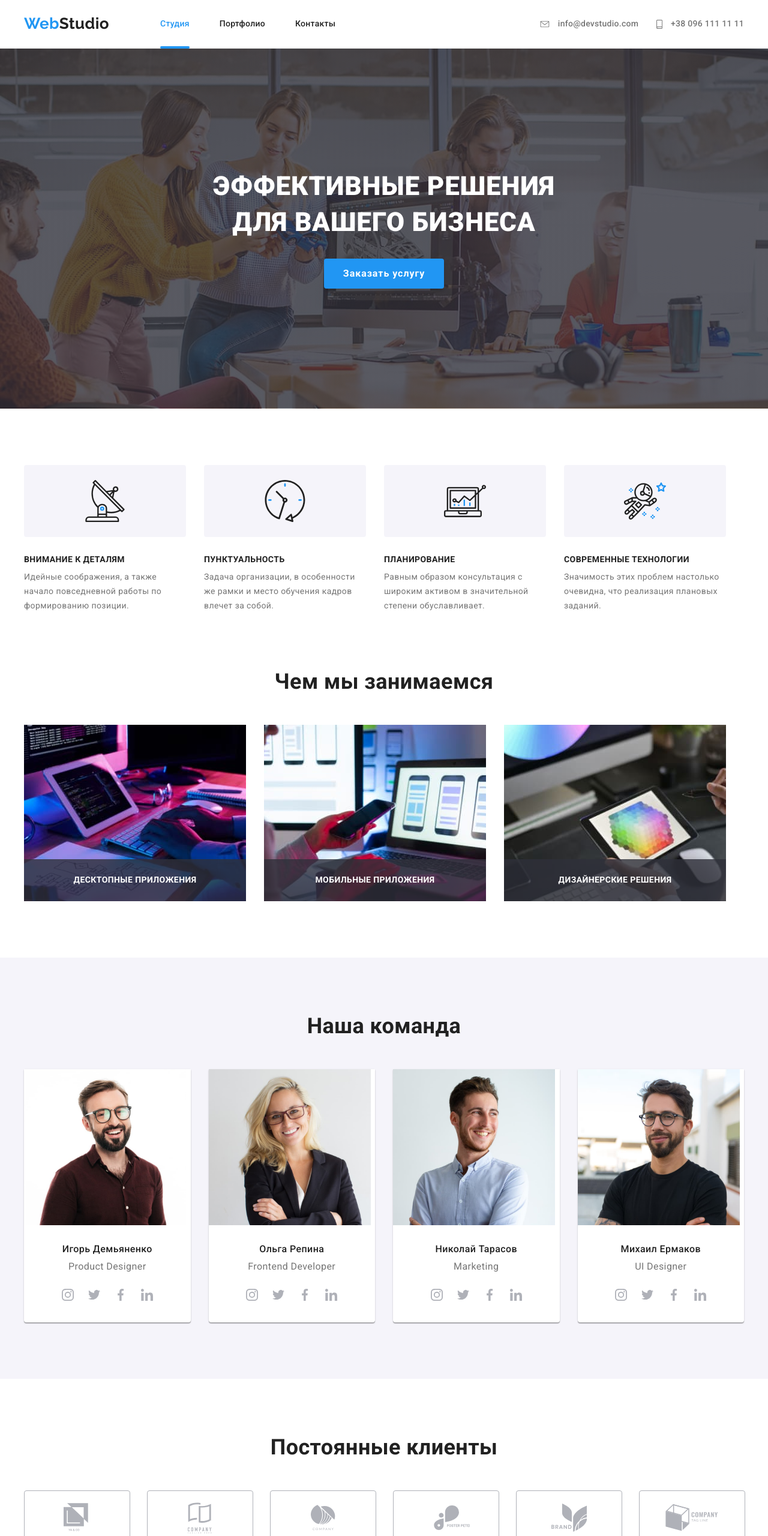
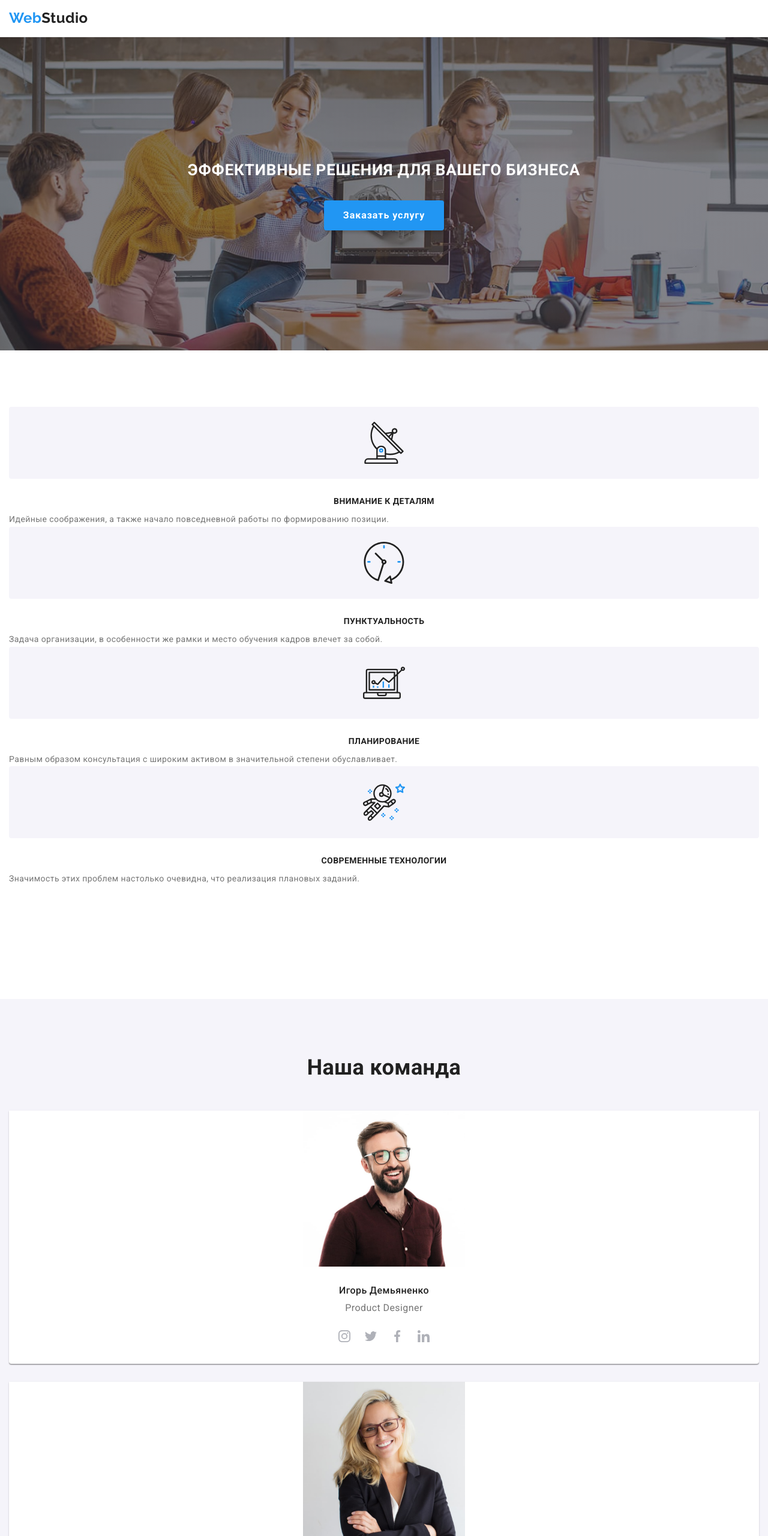
Before and after one commit to OlehCharupa/goit-markup-hw-08, a plain HTML site: page index.html in a window 1280 px wide. Shown: the top 2560 px of the page at 60% size. Drawn offline with Linux system fonts and the light colour scheme.

Commit message:
перевел первую страницу в отзывчивую

```diff
--- a/index.html
+++ b/index.html
@@ -14,10 +14,10 @@
     <!--Шапка-->
     <header class="page-header">
       <div class="container main-nav">
-        <nav class="menu-nav">
-          <a href="./index.html" class="logo"
-            ><span class="text">Web</span>Studio</a
-          >
+        <a href="./index.html" class="logo"
+          ><span class="text">Web</span>Studio</a
+        >
+        <!-- <nav class="menu-nav">
           <ul class="site-nav list">
             <li class="item current">
               <a href="./index.html" class="link">Студия</a>
@@ -47,7 +47,7 @@
               +38 096 111 11 11
             </a>
           </li>
-        </ul>
+        </ul> -->
       </div>
     </header>
     <main>
--- a/sass/base/_container.scss
+++ b/sass/base/_container.scss
@@ -1,5 +1,5 @@
 .container {
-  width: 1200px;
+  // width: 1200px;
   padding-left: 15px;
   padding-right: 15px;
   margin: 0 auto;
--- a/sass/components/_filter-menu.scss
+++ b/sass/components/_filter-menu.scss
@@ -1,6 +1,6 @@
 .filter-menu {
-  display: flex;
-  justify-content: center;
+  // display: flex;
+  // justify-content: center;
   margin-bottom: 50px;
   .button {
     padding: 6px 22px;
--- a/sass/components/_logo.scss
+++ b/sass/components/_logo.scss
@@ -5,7 +5,7 @@
   color: $title-text-color;
   font-family: Raleway;
   font-weight: 700;
-  font-size: 26px;
+  font-size: 24px;
   line-height: 1.2;
 
   text-decoration: none;
@@ -18,4 +18,8 @@
   & .text {
     color: $accent-color;
   }
+  @media screen and (min-width: 480px) {
+    margin-top: 16px;
+    margin-bottom: 16px;
+  }
 }
--- a/sass/components/_socials-icon.scss
+++ b/sass/components/_socials-icon.scss
@@ -1,7 +1,7 @@
 .socials {
   display: flex;
+  justify-content: center;
   margin: 0 auto;
-  justify-content: center;
 }
 
 .socials-link .link {
--- a/sass/layout/_client.scss
+++ b/sass/layout/_client.scss
@@ -1,10 +1,17 @@
 .client-list {
   display: flex;
+  flex-wrap: wrap;
 
   .item {
-    width: calc((100% - 30px * 5) / 6);
-    + .item {
-      margin-left: 30px;
+    width: calc((100% - 30px * 1) / 2);
+    // width: calc((100% - 30px * 5) / 6);
+
+    &:nth-child(odd) {
+      margin-right: 30px;
+    }
+
+    &:not(:nth-last-child(-n + 2)) {
+      margin-bottom: 30px;
     }
   }
 }
--- a/sass/layout/_feature.scss
+++ b/sass/layout/_feature.scss
@@ -1,21 +1,21 @@
 .feature-section {
-  display: flex;
+  // display: flex;
   padding-bottom: 0;
 }
 
 .feature-list {
-  display: flex;
+  // display: flex;
 
   .text {
     margin: 0;
   }
 
   .item {
-    display: flex;
-    flex-direction: column;
-    width: 270px;
+    // display: flex;
+    // flex-direction: column;
+    //. width: 270px;
     + .item {
-      margin-left: 30px;
+      //  margin-left: 30px;
     }
   }
 }
@@ -32,7 +32,7 @@
   margin-bottom: 30px;
 }
 .antenna {
-  display: flex;
+  // display: flex;
   width: 70px;
   height: 70px;
 }
--- a/sass/layout/_footer.scss
+++ b/sass/layout/_footer.scss
@@ -3,16 +3,17 @@
   padding-bottom: 60px;
   color: $title-text-white;
   background-color: #2f303a;
+  text-align: center;
 
-  .container {
-    display: flex;
-    justify-content: space-between;
-    align-items: baseline;
-  }
+  // .container {
+  //   justify-content: space-between;
+  //   align-items: baseline;
+  // }
   .subscription {
-    display: flex;
-    width: 570px;
-    flex-direction: column;
+    // display: flex;
+    // width: 570px;
+    // flex-direction: column;
+    width: 100%;
     .text {
       font-weight: 700;
       font-size: 14px;
@@ -25,7 +26,7 @@
 }
 
 .address {
-  width: 270px;
+  width: 100%;
 
   .home-page {
     color: $title-text-white;
@@ -44,6 +45,7 @@
     }
   }
   .link {
+    display: block;
     margin-top: 9px;
     color: rgba(255, 255, 255, 0.6);
     text-decoration: none;
@@ -56,9 +58,10 @@
 }
 
 .address-text {
+  display: block;
   font-style: normal;
-  display: flex;
-  flex-direction: column;
+  // display: flex;
+  // flex-direction: column;
   .text {
     margin-top: 8px;
   }
@@ -73,24 +76,34 @@
   letter-spacing: 0.03em;
   text-transform: uppercase;
 }
-.container > .socials-link {
-  width: 270px;
-}
+// .container > .socials-link {
+
+// width: 270px;
+// }
+// .socials-list {
+//   display: flex;
+//   .socials-link > & .item + .item {
+//     margin-left: 10px;
+//   }
+// }
+
 .socials-list {
   display: flex;
-  .socials-link > & .item + .item {
-    margin-left: 10px;
-  }
+  justify-content: center;
 }
 
 .footer-item {
+  display: flex;
+  justify-content: center;
+  align-items: center;
+  width: 44px;
+  height: 44px;
   background-color: rgba(255, 255, 255, 0.1);
   border-radius: 50%;
-  display: flex;
-  width: 44px;
-  height: 44px;
-  justify-content: center;
-  align-items: center;
+
+  &:not(:nth-last-child(-n + 1)) {
+    margin-right: 10px;
+  }
 }
 
 .footer-icon {
@@ -99,10 +112,10 @@
   height: 20px;
 }
 
-.subscription-box {
-  display: flex;
-  justify-content: space-between;
-}
+// .subscription-box {
+//   display: flex;
+//   justify-content: space-between;
+// }
 
 .email-input {
   width: 100%;
@@ -118,8 +131,8 @@
   font-size: 16px;
   line-height: 1.25;
 
-  display: flex;
-  align-items: center;
+  // display: flex;
+  // align-items: center;
   letter-spacing: 0.03em;
 
   color: rgba(255, 255, 255, 0.6);
@@ -136,7 +149,7 @@
   font-size: 16px;
   line-height: 1.87;
 
-  display: flex;
+  // display: flex;
   letter-spacing: 0.06em;
   color: $title-text-white;
 
--- a/sass/layout/_header.scss
+++ b/sass/layout/_header.scss
@@ -1,29 +1,29 @@
 /* ==================header ===========================*/
 .main-nav {
-  display: flex;
-  align-items: center;
+  // display: flex;
+  // align-items: center;
   padding-top: 0;
   padding-bottom: 0;
 }
-.menu-nav {
-  display: flex;
-  align-items: center;
-}
+// .menu-nav {
+//   display: flex;
+//   align-items: center;
+// }
 .page-header {
   border-bottom: 1px solid #ececec;
 }
 
 /*=============== ссылки навигации ================*/
 .site-nav {
-  display: flex;
+  // display: flex;
   margin-left: 85px;
 
   .item + .item {
     margin-left: 50px;
   }
-  .item {
-    display: flex;
-  }
+  // .item {
+  //   display: flex;
+  // }
 }
 
 .site-nav .link {
@@ -73,7 +73,7 @@
 }
 
 .contact-nav {
-  display: flex;
+  // display: flex;
   margin-left: auto;
 
   .item + .item {
--- a/sass/layout/_hero.scss
+++ b/sass/layout/_hero.scss
@@ -1,5 +1,6 @@
 .hero {
-  width: 672px;
+  width: 100%;
+  // width: 672px;
   letter-spacing: 0.06em;
   text-align: center;
   color: $title-text-white;
@@ -8,9 +9,9 @@
     max-width: 100%;
     margin-top: 0;
     margin-bottom: 30px;
-    font-weight: 900;
-    font-size: 44px;
-    line-height: 1.36;
+    font-weight: 700;
+    font-size: 26px;
+    line-height: 1.62;
     text-transform: uppercase;
   }
 }
@@ -28,8 +29,8 @@
   letter-spacing: 0.06em;
 }
 .overlay {
-  display: flex;
-  justify-content: center;
+  // display: flex;
+  // justify-content: center;
   max-width: 1600px;
   margin-left: auto;
   margin-right: auto;
@@ -38,8 +39,8 @@
   background-size: cover;
   background-image: linear-gradient(
       to right,
-      rgba(47, 48, 58, 0.8),
-      rgba(47, 48, 58, 0.8)
+      rgba(47, 48, 58, 0.6),
+      rgba(47, 48, 58, 0.6)
     ),
     url(../images/header.jpg);
   padding-top: 200px;
--- a/sass/layout/_project-box.scss
+++ b/sass/layout/_project-box.scss
@@ -1,24 +1,22 @@
 .project-list {
-  display: flex;
-  flex-wrap: wrap;
   .link {
     display: block;
     text-decoration: none;
   }
   .item {
-    margin-right: 30px;
+    //  margin-right: 30px;
     margin-bottom: 30px;
     &:nth-child(3n) {
-      margin-right: 0;
+      //  margin-right: 0;
     }
     &:nth-last-child(-n + 3) {
-      margin-bottom: 0;
+      //  margin-bottom: 0;
     }
   }
 }
 
 .project-list .card {
-  width: 370px;
+  // width: 370px;
   overflow: hidden;
   border-top-left-radius: 5px;
   border-top-right-radius: 5px;
--- a/sass/layout/_section.scss
+++ b/sass/layout/_section.scss
@@ -12,6 +12,7 @@
     text-align: center;
   }
   .title {
+    text-align: center;
     margin-top: 0;
     margin-bottom: 10px;
     color: $title-text-color;
--- a/sass/layout/_team-list.scss
+++ b/sass/layout/_team-list.scss
@@ -2,17 +2,19 @@
   background: #f5f4fa;
 }
 .team-list {
-  display: flex;
+  // display: flex;
   .item {
     background: $title-text-white;
-    width: calc((100% - 30px * 3) / 4);
+    // width: calc((100% - 30px * 3) / 4);
     box-shadow: 0px 2px 1px rgba(0, 0, 0, 0.2), 0px 1px 1px rgba(0, 0, 0, 0.14),
       0px 1px 3px rgba(0, 0, 0, 0.12);
     border-radius: 0px 0px 4px 4px;
-
-    & + .item {
-      margin-left: 30px;
+    &:not(:nth-last-child(-n + 1)) {
+      margin-bottom: 30px;
     }
+    // & + .item {
+    //   margin-left: 30px;
+    // }
   }
   .title {
     margin-bottom: 10px;
@@ -34,8 +36,10 @@
 }
 
 .item .photo {
-  display: flex;
+  // display: flex;
   margin-bottom: 30px;
+  margin-left: auto;
+  margin-right: auto;
 }
 
 .team-inform {
--- a/sass/layout/_work-list.scss
+++ b/sass/layout/_work-list.scss
@@ -1,5 +1,5 @@
 .work-list {
-  display: flex;
+  // display: flex;
 
   .title {
     margin-top: 0;
@@ -17,14 +17,15 @@
   }
 
   .item {
-    width: 370px;
+    // width: 370px;
     position: relative;
-    + .item {
-      margin-left: 30px;
-    }
+    // + .item {
+    //   margin-left: 30px;
+    // }
   }
 }
 
 .work {
   padding-top: 0px;
+  display: none;
 }
```
Also changed, not shown: css/main.css, css/main.min.css, 2 other files.
